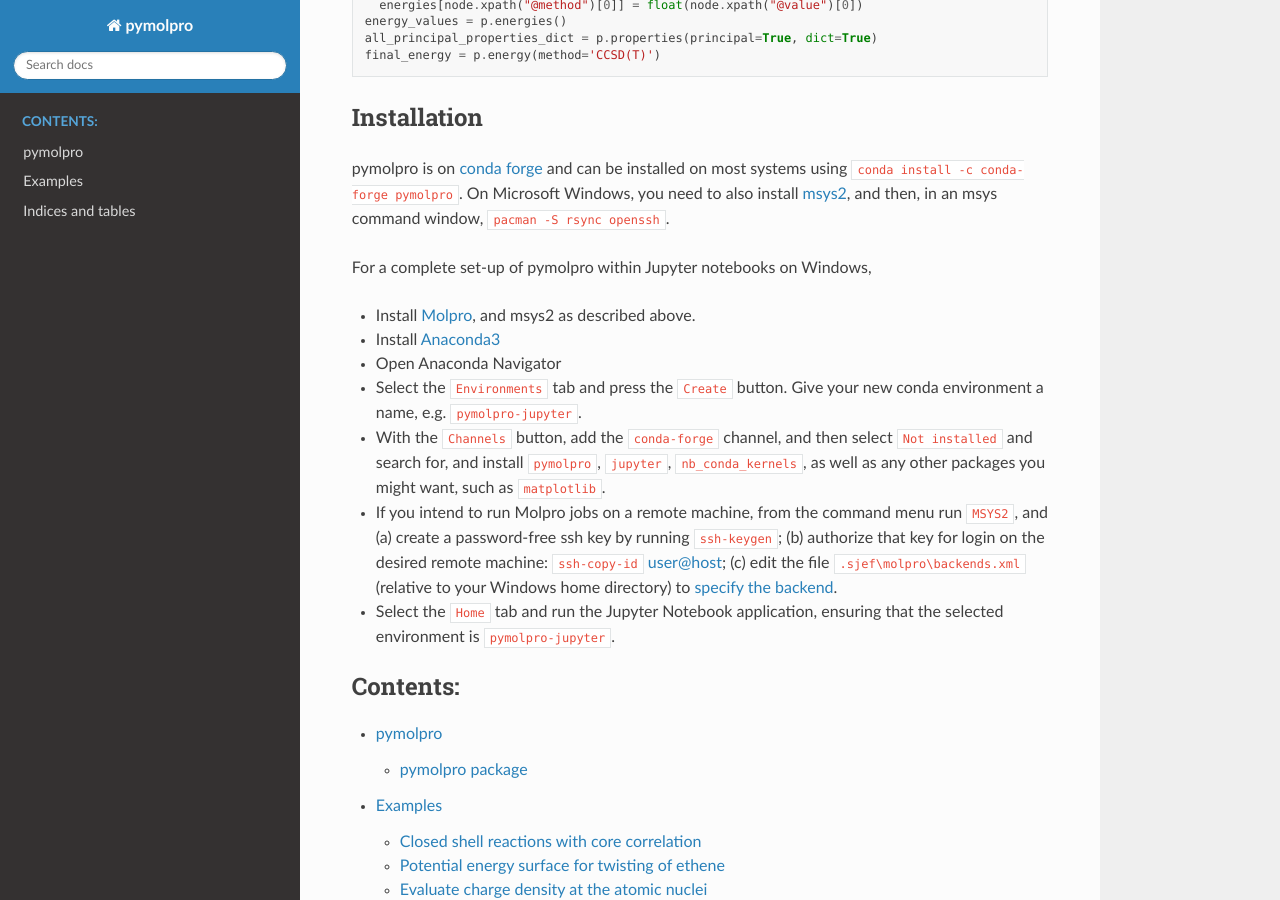
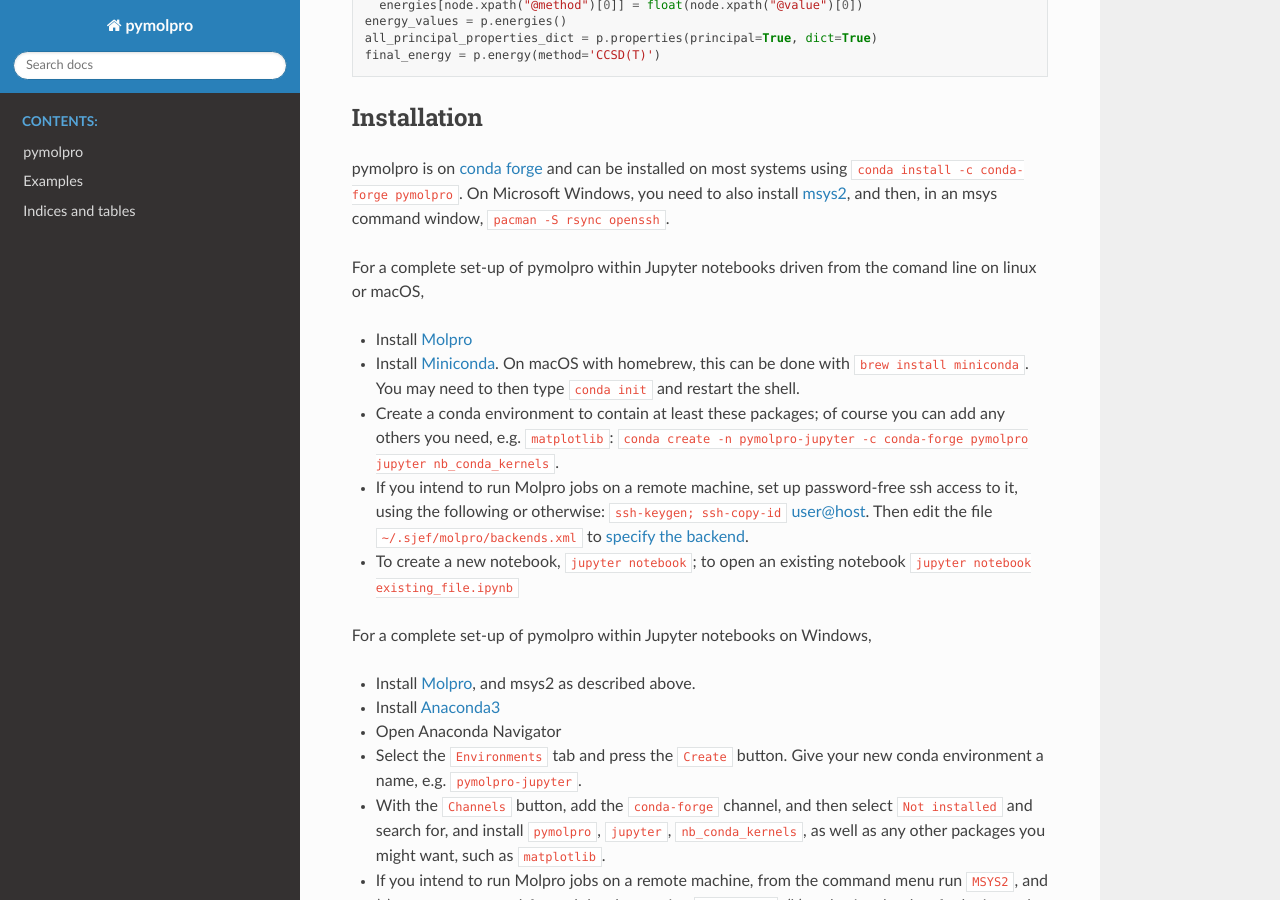
Before and after one commit to molpro/pymolpro, a Sphinx documentation site: the page built from docs/source/index.rst, in a window 1280 px wide and 900 px high, scrolled down 1197 px. Built offline with Sphinx 7.4.7 and the Read the Docs theme 2.0.0, drawn with Linux system fonts in a browser that asks for light colours; the version number could not be read and is left out.

Commit message:
documentation

```diff
--- a/docs/source/index.rst
+++ b/docs/source/index.rst
@@ -69,6 +69,14 @@ pymolpro is on `conda forge <https://conda-forge.org>`_ and can be installed on
 On Microsoft Windows, you need to also install `msys2 <https://www.msys2.org>`_,
 and then, in an msys command window, ``pacman -S rsync openssh``.
 
+For a complete set-up of pymolpro within Jupyter notebooks driven from the comand line on linux or macOS,
+
+* Install `Molpro <https://www.molpro.net>`_
+* Install `Miniconda <https://www.anaconda.com>`_. On macOS with homebrew, this can be done with ``brew install miniconda``. You may need to then type ``conda init`` and restart the shell.
+* Create a conda environment to contain at least these packages; of course you can add any others you need, e.g. ``matplotlib``: ``conda create -n pymolpro-jupyter -c conda-forge pymolpro jupyter nb_conda_kernels``.
+* If you intend to run Molpro jobs on a remote machine, set up password-free ssh access to it, using the following or otherwise:  ``ssh-keygen; ssh-copy-id`` user@host. Then edit the file ``~/.sjef/molpro/backends.xml``  to `specify the backend <https://molpro.github.io/sjef/md____w_sjef_sjef_src_sjef_backends.html>`_.
+* To create a new notebook, ``jupyter notebook``; to open an existing notebook ``jupyter notebook existing_file.ipynb``
+
 For a complete set-up of pymolpro within Jupyter notebooks on Windows,
 
 * Install `Molpro <https://www.molpro.net>`_, and msys2 as described above.
```
